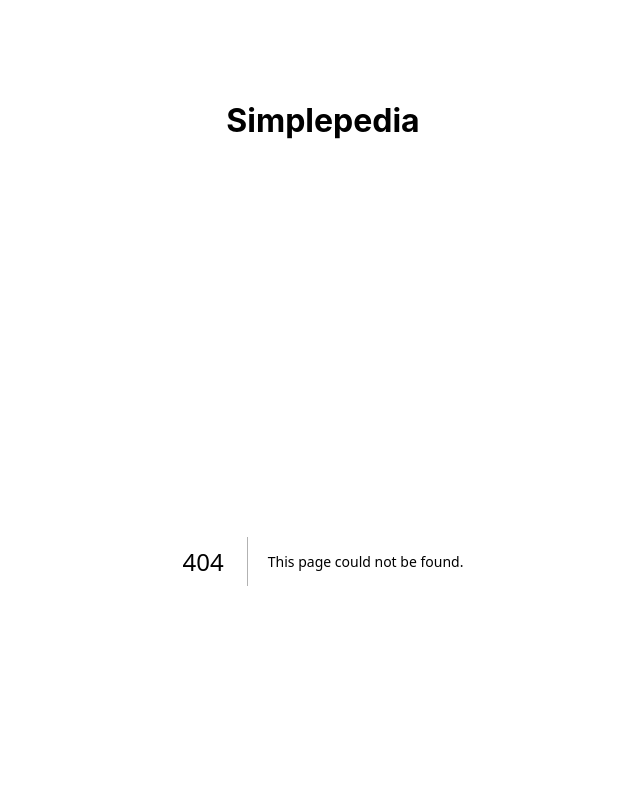
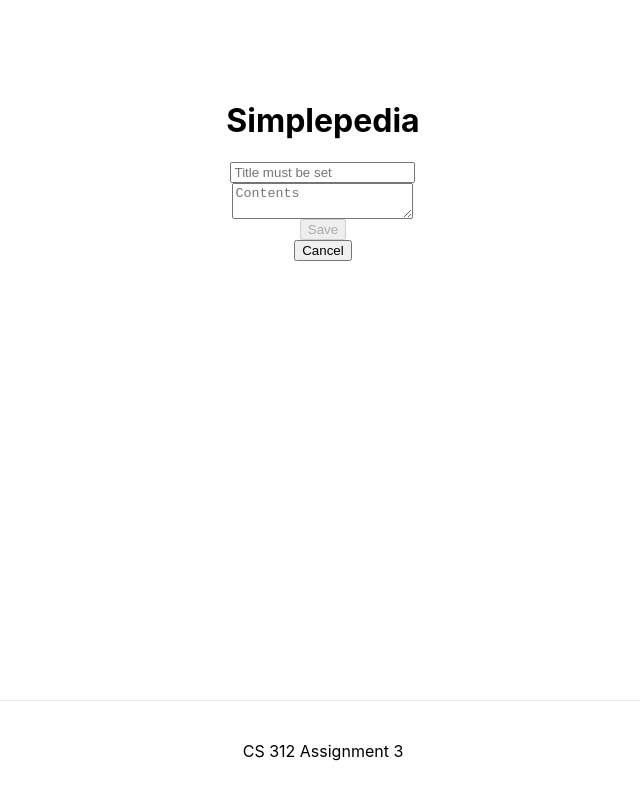
Before and after one commit to Frank3549/Simplepedia, a Next.js app: page /edit in a window 1280 px wide. Before the commit this address had no page. Shown: the top 800 px of the page, without its empty margins (317-957 px from the left). Built offline with nearby package versions, Linux system fonts and the light colour scheme.

Commit message:
still working

```diff
--- /dev/null
+++ b/next.config.js
@@ -0,0 +1,11 @@
+module.exports = {
+    async redirects() {
+      return [
+        {
+          source: "/",
+          destination: "/articles",
+          permanent: false,
+        },
+      ];
+    },
+  };
--- a/src/components/Editor.js
+++ b/src/components/Editor.js
@@ -15,10 +15,64 @@
     currentArticle - object with `title` and `contents` properties at minimum
     complete - function to call on completion (required)
 */
-
+import { useState } from 'react';
+import PropTypes from 'prop-types';
 import ArticleShape from "./ArticleShape";
 import styles from "../styles/Editor.module.css";
 
-export default function Editor({ currentArticle, complete }) {
-  return <p>Editor</p>;
+function Editor({ currentArticle, complete }) {
+
+  const article = currentArticle || {title : "", content: "", date: ""};
+  const [title, setTitle] = useState(currentArticle ? currentArticle.title : "");
+  const [content, setContent] = useState(currentArticle ? currentArticle.content : "") ;
+
+  return (
+  <>
+  <input
+  type="text"
+  id="title"
+  placeholder="Title must be set"
+  value={title}
+  onChange={titleInput => setTitle(titleInput.target.value)}
+  />
+
+  <textarea
+  id="articleContent"
+  placeholder="Contents"
+  value={content}
+  onChange={newContent => setContent(newContent.target.value)}
+  />
+
+  <button
+  type="button"
+  disabled={!title.trim()}
+  onClick={() => {
+    // Update and save
+    article.title = title;
+    article.content = content;
+    const currentDate = new Date();
+    article.date = currentDate.toISOString();
+    complete(article);
+    window.location.href = `http://localhost:3000/articles`;
+    }}>Save</button>
+
+  {/* button type has been specified. Unsure why the eslint error */}
+  {/* eslint-disable-next-line */}
+  <button
+  type="button"
+  onClick={() => {
+    setTitle("")
+    setContent("")
+    complete()
+    }}>Cancel</button>
+  </>
+
+  );
 }
+
+Editor.propTypes = {
+  currentArticle: PropTypes.shape(ArticleShape).isRequired,
+  complete: PropTypes.func.isRequired,
+};
+
+export default Editor;
--- a/src/pages/_app.js
+++ b/src/pages/_app.js
@@ -1,19 +1,28 @@
 /* eslint-disable */
+
 import "../styles/globals.css";
 import { useState } from "react";
 import Head from "next/head";
-
 import data from "../../data/seed.json";
 import styles from "../styles/Simplepedia.module.css";
+import { useRouter } from "next/router";
 
 function MainApp({ Component, pageProps }) {
   const [collection, setCollection] = useState(data);
+  const router = useRouter();
+  const { id } = router.query;
+
+  let currentArticle = (id ? collection.find((article) => +article.id === +id) : undefined);
+  let setCurrentArticle = (article) => currentArticle = router.push(article ? `/articles/${article.id}`: "/articles");
 
   const props = {
     ...pageProps,
     collection,
     setCollection,
+    currentArticle,
+    setCurrentArticle
   };
+
 
   return (
     <div className={styles.container}>
@@ -23,7 +32,8 @@
       </Head>
       <main>
         <h1 className="title">Simplepedia</h1>
-        <Component {...props} />
+
+        <Component {...props}/>
       </main>
 
       <footer>CS 312 Assignment 3</footer>
--- /dev/null
+++ b/src/pages/edit.js
@@ -0,0 +1,27 @@
+
+import { useRouter } from 'next/router';
+import PropTypes from 'prop-types';
+import Editor from '../components/Editor';
+import ArticleShape from '../components/ArticleShape';
+
+
+
+export default function SimplepediaCreator({collection, setCollection, setCurrentArticle}){
+    const router = useRouter();
+    const complete = (article) =>  {
+        if(article){
+            const updatedCollections = [...collection];
+            updatedCollections.push(article);
+            setCollection(updatedCollections);
+        }else{
+            router.back();
+        }
+    };
+    return <Editor setCurrentArticle={setCurrentArticle} complete={complete} />
+}
+
+SimplepediaCreator.propTypes = {
+    collection: PropTypes.arrayOf(ArticleShape).isRequired,
+    setCollection: PropTypes.func.isRequired,
+    setCurrentArticle: PropTypes.func.isRequired,
+}
```
Also changed, not shown: src/components/Article.js (+21 -2 lines), src/components/ButtonBar.js (+11 -1 lines), src/components/IndexBar.js (+52 -6 lines), src/components/SectionsView.js (+28 -2 lines), src/components/TitlesView.js (+43 -2 lines), src/pages/articles/[[...id]].js (added, +39 -0 lines), src/pages/index.js (deleted, +0 -11 lines).
